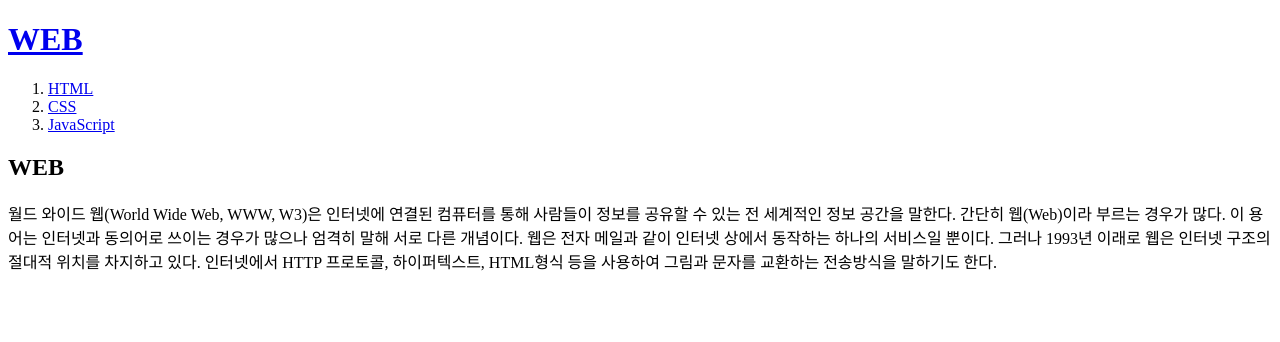
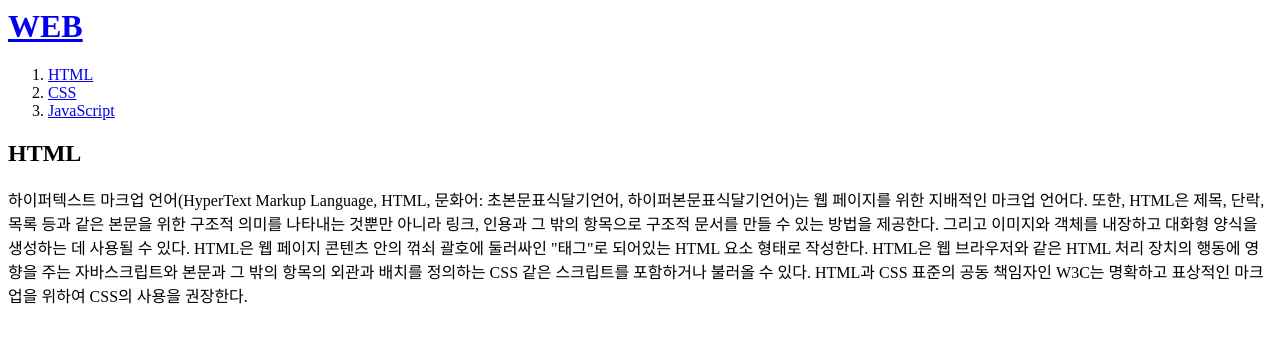
Before and after one commit to dhjeon77/html, a plain HTML site: page index.html in a window 1280 px wide. Drawn offline with Linux system fonts and the light colour scheme.

Commit message:
1.html
html

```diff
--- a/index.html
+++ b/index.html
@@ -1,8 +1,8 @@
-<!doctype html>
 <html>
 <head>
-  <title>WEB1 - Welcome</title>
+  <title>WEB1 - HTML</title>
   <meta charset="utf-8">
+<!doctype html>
 </head>
 <body>
   <h1><a href="index.html">WEB</a></h1>
@@ -11,11 +11,11 @@
     <li><a href="2.html"> CSS</a></li>
     <li><a href="3.html">JavaScript</a></li>
   </ol>
-  <h2>WEB</h2>
- <p><a>
-   월드 와이드 웹(World Wide Web, WWW, W3)은 인터넷에 연결된 컴퓨터를 통해 사람들이 정보를 공유할 수 있는 전 세계적인 정보 공간을 말한다. 간단히 웹(Web)이라 부르는 경우가 많다. 이 용어는 인터넷과 동의어로 쓰이는 경우가 많으나 엄격히 말해 서로 다른 개념이다. 웹은 전자 메일과 같이 인터넷 상에서 동작하는 하나의 서비스일 뿐이다. 그러나 1993년 이래로 웹은 인터넷 구조의 절대적 위치를 차지하고 있다.
+  <h2>HTML</h2>
+ 하이퍼텍스트 마크업 언어(HyperText Markup Language, HTML, 문화어: 초본문표식달기언어, 하이퍼본문표식달기언어)는 웹 페이지를 위한 지배적인 마크업 언어다. 또한, HTML은 제목, 단락, 목록 등과 같은 본문을 위한 구조적 의미를 나타내는 것뿐만 아니라 링크, 인용과 그 밖의 항목으로 구조적 문서를 만들 수 있는 방법을 제공한다. 그리고 이미지와 객체를 내장하고 대화형 양식을 생성하는 데 사용될 수 있다. HTML은 웹 페이지 콘텐츠 안의 꺾쇠 괄호에 둘러싸인 "태그"로 되어있는 HTML 요소 형태로 작성한다. HTML은 웹 브라우저와 같은 HTML 처리 장치의 행동에 영향을 주는 자바스크립트와 본문과 그 밖의 항목의 외관과 배치를 정의하는 CSS 같은 스크립트를 포함하거나 불러올 수 있다. HTML과 CSS 표준의 공동 책임자인 W3C는 명확하고 표상적인 마크업을 위하여 CSS의 사용을 권장한다.
 
-인터넷에서 HTTP 프로토콜, 하이퍼텍스트, HTML형식 등을 사용하여 그림과 문자를 교환하는 전송방식을 말하기도 한다.
+
+<p><a>
 </p>
 </body>
 </html>
```
